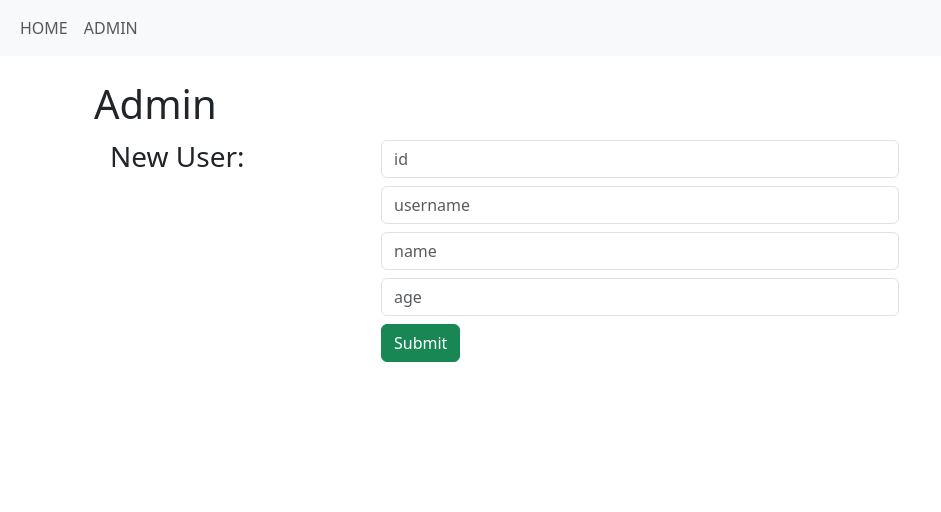
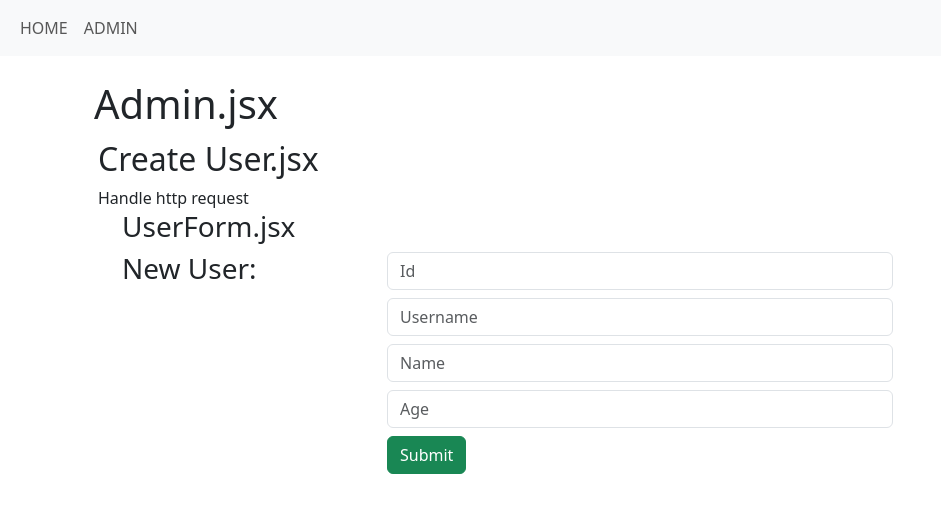
Before and after one commit to VivianaS14/react-basic-crud, a React (Create React App) app: page /admin in a window 1280 px wide. Shown: the top 512 px of the page, without its empty margins (0-941 px from the left). Built offline with nearby package versions, Linux system fonts and the light colour scheme.

Commit message:
feat: conecting user components

```diff
--- a/src/Admin.jsx
+++ b/src/Admin.jsx
@@ -1,12 +1,12 @@
 import React from "react";
-import UserForm from "./components/UserForm";
+import CreateUser from "./container/CreateUser";
 
 const Admin = () => {
   return (
     <>
-      <h1>Admin</h1>
+      <h1>Admin.jsx</h1>
       <div className="p-1">
-        <UserForm />
+        <CreateUser />
       </div>
     </>
   );
--- a/src/components/UserForm.jsx
+++ b/src/components/UserForm.jsx
@@ -1,31 +1,73 @@
-import React from "react";
+import React, { useState } from "react";
 
 const UserForm = () => {
+  const [id, setId] = useState("");
+  const [username, setUsername] = useState("");
+  const [name, setName] = useState("");
+  const [age, setAge] = useState("");
+
+  const handleId = (e) => {
+    setId(e.target.value);
+  };
+
+  const handleUsername = (e) => {
+    setUsername(e.target.value);
+  };
+
+  const handleName = (e) => {
+    setName(e.target.value);
+  };
+
+  const handleAge = (e) => {
+    setAge(e.target.value);
+  };
+
+  const handleSubmit = (e) => {
+    e.preventDefault();
+    const user = { id, name, username, age };
+    console.log(user);
+  };
+
   return (
     <div className="container">
+      <h3>UserForm.jsx</h3>
       <div className="row">
         <div className="col-3">
           <h3>New User:</h3>
         </div>
         <div className="col-6">
           <form>
-            <input type="text" className="form-control mb-2" placeholder="id" />
             <input
               type="text"
               className="form-control mb-2"
-              placeholder="username"
+              placeholder="Id"
+              value={id}
+              onChange={handleId}
             />
             <input
               type="text"
               className="form-control mb-2"
-              placeholder="name"
+              placeholder="Username"
+              value={username}
+              onChange={handleUsername}
             />
             <input
               type="text"
               className="form-control mb-2"
-              placeholder="age"
+              placeholder="Name"
+              value={name}
+              onChange={handleName}
             />
-            <button className="btn btn-success">Submit</button>
+            <input
+              type="text"
+              className="form-control mb-2"
+              placeholder="Age"
+              value={age}
+              onChange={handleAge}
+            />
+            <button className="btn btn-success" onClick={handleSubmit}>
+              Submit
+            </button>
           </form>
         </div>
       </div>
--- /dev/null
+++ b/src/container/CreateUser.jsx
@@ -0,0 +1,16 @@
+import React from "react";
+import UserForm from "../components/UserForm";
+
+const CreateUser = () => {
+  return (
+    <>
+      <h2>Create User.jsx</h2>
+      <span>Handle http request</span>
+      <div className="container">
+        <UserForm />
+      </div>
+    </>
+  );
+};
+
+export default CreateUser;
```
